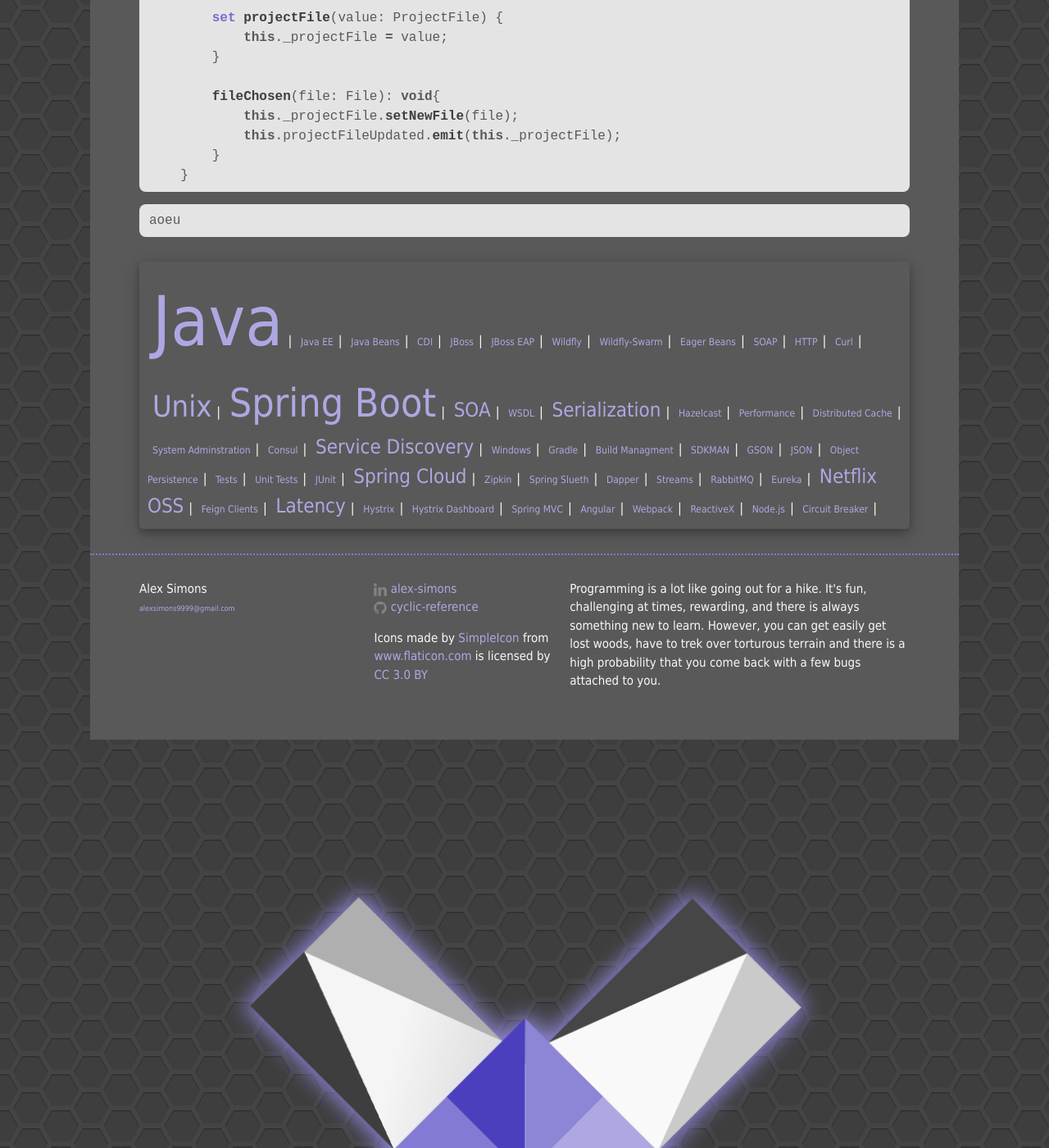
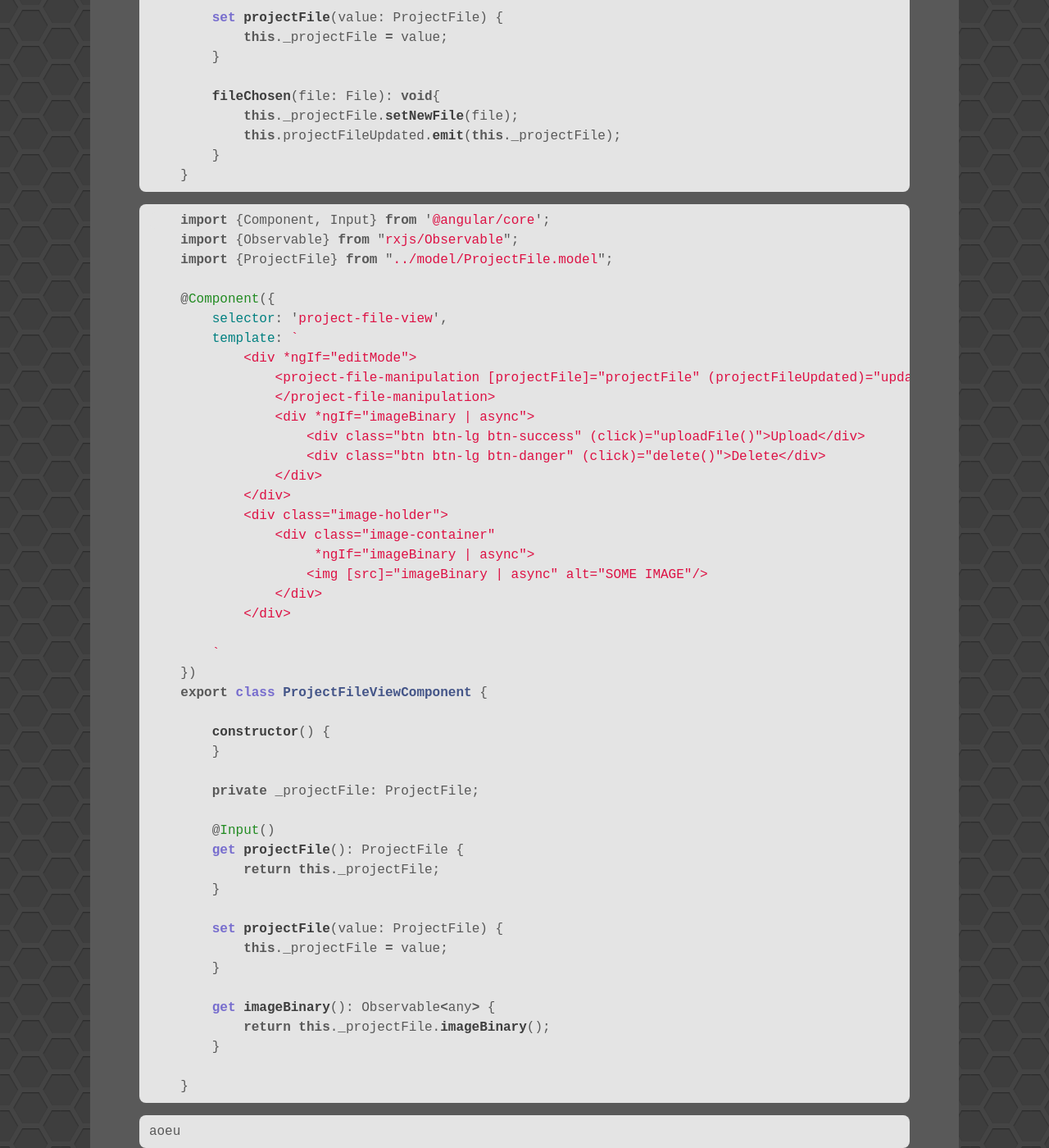
Before and after one commit to Unthrottled/blog, a Jekyll site: the page built from _posts/2017-12-14-Reactive-Mongo-Image-Persistence.md, in a window 1280 px wide and 1400 px high, scrolled down 7339 px. Shown: the whole window at 82% size. Built offline with Jekyll 4.4.1, drawn with Linux system fonts in a browser that asks for light colours.

Commit message:
project view

```diff
--- a/_posts/2017-12-14-Reactive-Mongo-Image-Persistence.md
+++ b/_posts/2017-12-14-Reactive-Mongo-Image-Persistence.md
@@ -288,5 +288,55 @@ tags: []
 {% endhighlight %}
 
 {% highlight javascript %}
+
+    import {Component, Input} from '@angular/core';
+    import {Observable} from "rxjs/Observable";
+    import {ProjectFile} from "../model/ProjectFile.model";
+
+    @Component({
+        selector: 'project-file-view',
+        template: `
+            <div *ngIf="editMode">
+                <project-file-manipulation [projectFile]="projectFile" (projectFileUpdated)="updateFile($event)">
+                </project-file-manipulation>
+                <div *ngIf="imageBinary | async">
+                    <div class="btn btn-lg btn-success" (click)="uploadFile()">Upload</div>
+                    <div class="btn btn-lg btn-danger" (click)="delete()">Delete</div>
+                </div>
+            </div>
+            <div class="image-holder">
+                <div class="image-container"
+                     *ngIf="imageBinary | async">
+                    <img [src]="imageBinary | async" alt="SOME IMAGE"/>
+                </div>
+            </div>
+
+        `
+    })
+    export class ProjectFileViewComponent {
+
+        constructor() {
+        }
+
+        private _projectFile: ProjectFile;
+
+        @Input()
+        get projectFile(): ProjectFile {
+            return this._projectFile;
+        }
+
+        set projectFile(value: ProjectFile) {
+            this._projectFile = value;
+        }
+
+        get imageBinary(): Observable<any> {
+            return this._projectFile.imageBinary();
+        }
+
+    }
+
+{% endhighlight %}
+
+{% highlight javascript %}
 aoeu
 {% endhighlight %}
```
